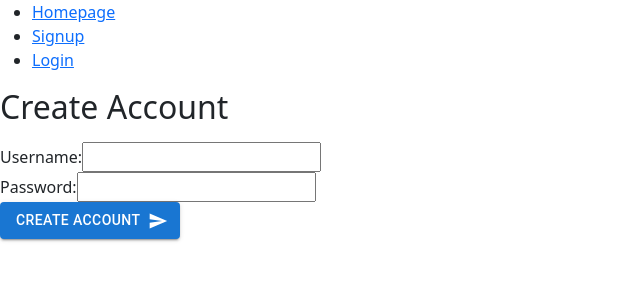
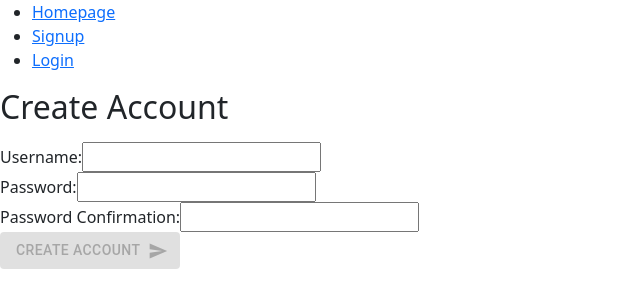
Before and after one commit to shay2442/my-favorite-places-app-frontend, a React (Create React App) app: page /signup in a window 1280 px wide. Shown: the top 308 px of the page, without its empty margins (0-640 px from the left). Built offline with nearby package versions, Linux system fonts and the light colour scheme.

Commit message:
working on password confirmation

```diff
--- a/src/components/Authentication/Login.css
+++ /dev/null
@@ -1,15 +0,0 @@
-.button {
-    width: 100%;
-    border: 1px solid red;
-}
-
-.form {
-    height: 50px;
-    width: 100%;
-    padding: 50px;
-    display: flex;
-    flex-direction: row;
-    justify-content: space-around;
-    background-color:  rgb(65, 64, 64);
-    color: white;
-  }
--- a/src/components/Authentication/Login.jsx
+++ b/src/components/Authentication/Login.jsx
@@ -2,13 +2,13 @@ import React from  'react';
 import { useState, useEffect } from 'react'
 import { baseUrl, headers } from '../../Globals'
 import { useNavigate } from 'react-router-dom'
-import "./Login.css"
 import { Typography, Button } from '@mui/material';
 import SendIcon from '@mui/icons-material/Send';
 
 const Login = ( {loginUser, loggedIn}) => {
     const [username, setUsername] = useState('')
     const [password, setPassword] = useState('')
+    const [errors, setErrors] = useState('')
     const navigate = useNavigate();
 
     useEffect(() => {
@@ -30,18 +30,29 @@ const Login = ( {loginUser, loggedIn}) => {
           headers,
           body: JSON.stringify(strongParams)
         })
-          .then(resp => resp.json())
-          .then(data => {
-            loginUser(data.user);
-            localStorage.setItem('jwt', data.token)
-            navigate('/places');
+          .then((resp) => {
+            if(resp.ok) {
+             resp.json().then((data) => {
+              loginUser(data.user);
+              localStorage.setItem('jwt', data.token)
+              navigate('/places');
+             });
+            }else {
+              resp.json().then((errors) => {
+                console.log(errors.error)
+                console.log(errors)
+                setErrors(errors)
+
+              })
+            }
           })
-      }
+        }
 
       return(
 
     <div className="container">
             <h2 className="title">Login</h2>
+            <h3> {errors.error} </h3>
             <form onSubmit={ handleSubmit } >
             <label>Username</label>
                 <input type="text" name="" id="" value={ username } onChange= { e => setUsername(e.target.value) }/>
@@ -49,6 +60,7 @@ const Login = ( {loginUser, loggedIn}) => {
                 <input type="password" name="" id="" value={ password } onChange= { e => setPassword(e.target.value) }/>
                 <Button variant="contained" endIcon={<SendIcon/>}onClick= { handleSubmit } type="submit" value="Login">Login</Button>
                 {/* <input type="submit" value="Login" /> */}
+
             </form>
         </div>
       )
--- a/src/components/Authentication/Signup.css
+++ /dev/null
@@ -1,12 +0,0 @@
-.button {
-    width: 100%;
-    border: 1px solid red;
-    height: 100%;
-    border: none;
-    color: white;
-    padding: 15px 32px;
-    text-align: center;
-    text-decoration: none;
-    display: inline-block;
-    font-size: 16px;
-}
--- a/src/components/Authentication/Signup.jsx
+++ b/src/components/Authentication/Signup.jsx
@@ -1,41 +1,40 @@
-import React, { useEffect, useState } from  'react';
-import { baseUrl, headers } from '../../Globals';
-import { useNavigate } from 'react-router-dom';
-import "./Signup.css"
-import { Typography, Button } from '@mui/material';
-import SendIcon from '@mui/icons-material/Send';
-
-
-
+import React, { useEffect, useState } from "react";
+import { baseUrl, headers } from "../../Globals";
+import { useNavigate } from "react-router-dom";
+import { Typography, Button } from "@mui/material";
+import SendIcon from "@mui/icons-material/Send";
+import { ErrorSharp } from "@mui/icons-material";
 
 const Signup = ({ loginUser, loggedIn }) => {
-
-    const [username, setUsername] = useState('');
-    const [password, setPassword] = useState('');
+  const [username, setUsername] = useState("");
+  const [password, setPassword] = useState("");
+  const [passwordConf, setPasswordConf] = useState("");
   const navigate = useNavigate();
-    const [error, setError] = useState('')
+  const [errors, setErrors] = useState("");
 
   useEffect(() => {
-        if( loggedIn ) {
-            navigate('/places')
+    if (loggedIn) {
+      navigate("/places");
     }
-    }, [loggedIn, navigate])
+  }, [loggedIn, navigate]);
 
-    const handleSubmit = e => {
+  const handleSubmit = (e) => {
     e.preventDefault();
-
 
     const strongParams = {
       user: {
         username,
-                password
-            }
-        }
+        password,
+        password_confirmation: passwordConf,
+      },
+    };
 
-        fetch(baseUrl + '/users', {
+    console.log(strongParams)
+
+    fetch(baseUrl + "/users", {
       method: "POST",
       headers,
-            body: JSON.stringify(strongParams)
+      body: JSON.stringify(),
     })
       // .then(checkStatus)
       .then((r) => {
@@ -44,25 +43,19 @@ const Signup = ({ loginUser, loggedIn }) => {
             //    setUsername(user);
             //    navigate("/places");
             loginUser(data.user);
-            localStorage.setItem('jwt', data.token)
-            navigate('/places');
-
-
+            localStorage.setItem("jwt", data.token);
+            navigate("/places");
           });
-
-           }else {
-               r.json().then((error) => {
-                   console.log(error)
-
+        } else {
+          r.json().then((errors) => {
+            console.log(errors);
             //    const err = {error}
             //    const erArr = Object.values(error)
-                setError(error)
+            setErrors(errors);
             //    console.log(err)
-                console.log(error)
 
-
-
-               })
+            console.log(errors.errors);
+          });
         }
         // .then(data => {
         //     loginUser(data.user);
@@ -70,14 +63,13 @@ const Signup = ({ loginUser, loggedIn }) => {
         //         localStorage.setItem('jwt', data.token)
         //     }
         //     navigate('/places')
-
-        })
+      });
     // .catch(err => {
 
     //     console.log(err)
     //     // setError(error)
     // })
-    }
+  };
   // const checkStatus = (response) => {
   //     if (response.status >= 200 && response.status < 300) {
   //       return Promise.resolve(response)
@@ -86,28 +78,57 @@ const Signup = ({ loginUser, loggedIn }) => {
   //     }
   //   }
   return (
-
     <div>
       <h2>Create Account</h2>
       {/* <p>
            {error[2]}
           </p> */}
-          <p>
-          {error.username}
-          </p>
-            <form >
+      <p>{errors.errors}</p>
+      <form>
         <div>
           <label>Username: </label>
-                <input type="text" name="username" id="username" value={ username } onChange={ e => setUsername(e.target.value) } /></div>
+          <input
+            type="text"
+            name="username"
+            id="username"
+            value={username}
+            onChange={(e) => setUsername(e.target.value)}
+          />
+        </div>
         <div>
           <label>Password: </label>
-                <input type="password" name="password" id="password" value={ password } onChange={ e => setPassword(e.target.value) } /></div>
+          <input
+            type="password"
+            name="password"
+            id="password"
+            value={password}
+            onChange={(e) => setPassword(e.target.value)}
+          />
+        </div>
+        <div>
+          <label>Password Confirmation: </label>
+          <input
+            type="password"
+            name="password_confirmation"
+            id="password_confirmation"
+            value={passwordConf}
+            onChange={(e) => setPasswordConf(e.target.value)}
+          />
+        </div>
 
-                <Button variant="contained" endIcon={<SendIcon/>}onClick= { handleSubmit } type="submit" value="Create Account">Create Account</Button>
-
+        <Button
+          disabled={passwordConf.length < 1 || password !== passwordConf}
+          variant="contained"
+          endIcon={<SendIcon />}
+          onClick={handleSubmit}
+          type="submit"
+          value="Create Account"
+        >
+          Create Account
+        </Button>
       </form>
     </div>
-    )
-}
+  );
+};
 
 export default Signup;
--- a/src/components/Places/PlaceForm.jsx
+++ b/src/components/Places/PlaceForm.jsx
@@ -8,9 +8,6 @@ import styled from 'styled-components'
 import {  TextField, Container } from '@mui/material';
 
 
-// const Form = styled.form`
-// width: 100%;
-// `;
 
 
 
@@ -99,10 +96,8 @@ const PlaceForm = ({addItem, places, updateItem}) => {
 
 
     return(
-        <Container     display='flex'
-        flexDirection='row'
-        justifyContent='center'>
-             <form fullWidth={true} margin="normal" onSubmit={handleSubmit}>
+        <Container display='flex'>
+             <form margin="normal" onSubmit={handleSubmit}>
              <TextField
 
                 label="Image"
@@ -166,7 +161,7 @@ const PlaceForm = ({addItem, places, updateItem}) => {
 
 
 
-            <button className='submit-bttn' type="submit">Add Place</button>
+           <input type="submit" value={formData.id ? "Update" : "Create"}/>
 
         </form>
         </Container>
```
Lines whose indentation alone changed are shown as unchanged.
